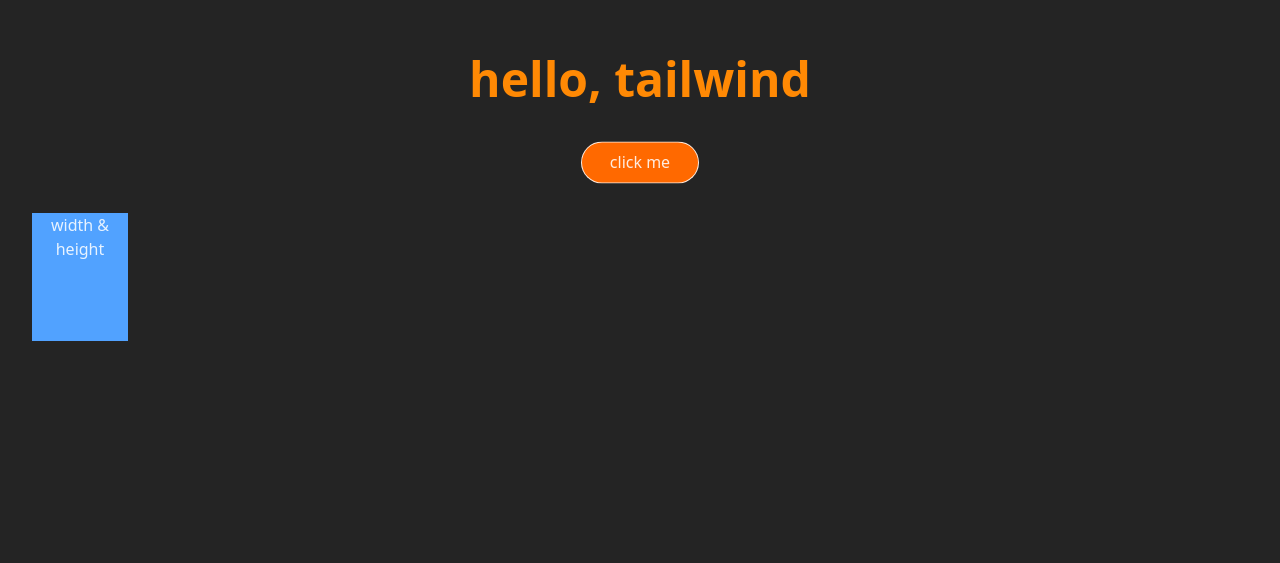
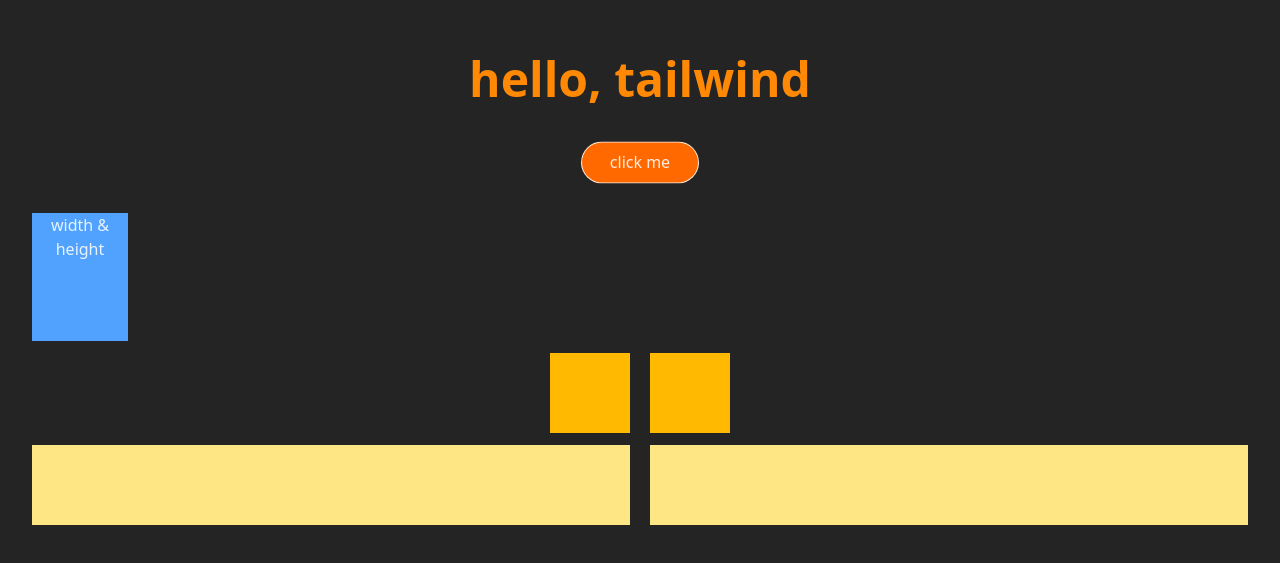
Before and after one commit to Astemir-Gurizhev/tailwind-practice, a React (Vite) app: page / in a window 1280 px wide. Shown: the part 105-668 px from the top of the page. Built offline with nearby package versions, Linux system fonts and the light colour scheme.

Commit message:
Flex and Grid

```diff
--- a/src/App.tsx
+++ b/src/App.tsx
@@ -16,6 +16,16 @@
 				width & height
 			</div>
 
+			<div className='flex justify-center items-center gap-5 mt-3'>
+				<div className='bg-amber-400 w-20 h-20 '/>
+				<div className='bg-amber-400 w-20 h-20 '/>
+			</div>
+
+			<div className='grid grid-cols-2 gap-5 mt-3'>
+				<div className='bg-amber-200 h-20 '/>
+				<div className='bg-amber-200 h-20 '/>
+			</div>
+
 		</div>
 	)
 }
```
